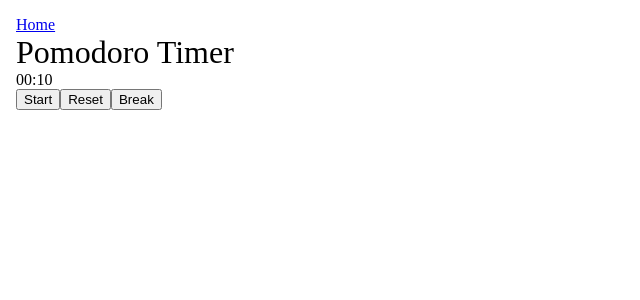
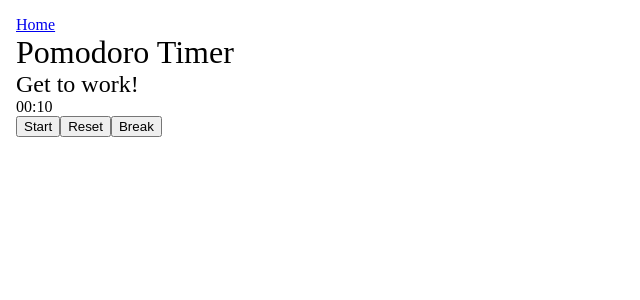
Before and after one commit to elloimbrandon/pomodoro-timer, a Vue app: page / in a window 1280 px wide. Shown: the top 300 px of the page, without its empty margins (0-640 px from the left). Built offline with nearby package versions, Linux system fonts and the light colour scheme.

Commit message:
removed vs code . file

```diff
--- a/src/stores/pomoRest.js
+++ b/src/stores/pomoRest.js
@@ -2,7 +2,7 @@ import { defineStore } from 'pinia'
 import { ref } from 'vue'
 
 export const useRestStore = defineStore('rest', () => {
-    const title = ref('Break Timer');
+    const title = ref('Let\'s take a Break');
     // const time = ref(300); // 5 minutes in seconds
     const time = ref(15); // 10 seconds
     const finished = ref(false);
--- a/src/stores/pomoTimer.js
+++ b/src/stores/pomoTimer.js
@@ -2,7 +2,7 @@ import { defineStore } from 'pinia'
 import { ref } from 'vue'
 
 export const useTimerStore = defineStore('timer', () => {
-    const title = ref('Pomodoro Timer');
+    const title = ref('Get to work!');
     // const time = ref(1500); // 25 minutes in seconds
     const time = ref(10); // 10 seconds
 
--- a/src/views/HomeView.vue
+++ b/src/views/HomeView.vue
@@ -1,6 +1,7 @@
 <template>
   <main>
-    <h1>{{ store.title }}</h1>
+    <h1>Pomodoro Timer</h1>
+    <h2>{{ store.title }}</h2>
     <Timer @store-change="handleStoreChange"/>
   </main>
 </template>
```
